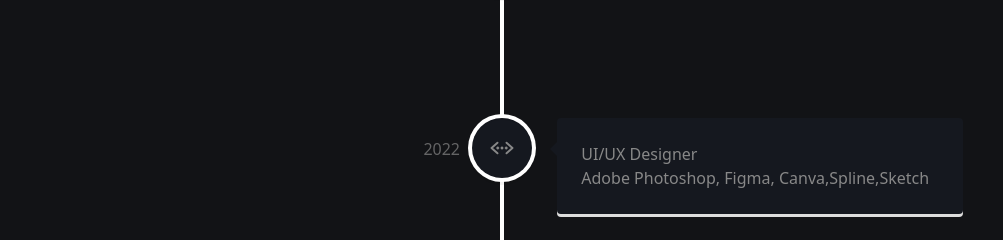
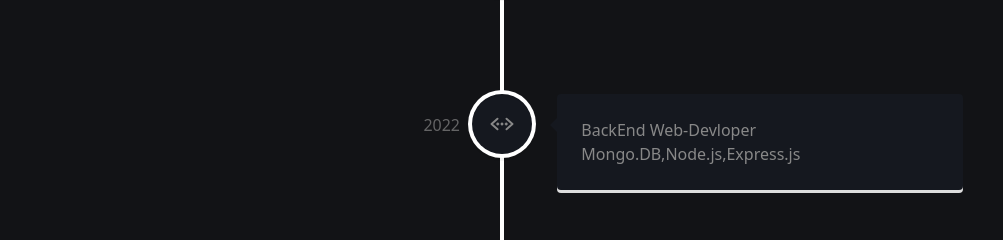
Before and after one commit to piyush-mahajan/Portfolio3.0, a React (Create React App) app: page / in a window 1280 px wide. Shown: the part 1526-1766 px from the top of the page, without its empty margins (138-1141 px from the left). Built offline with nearby package versions, Linux system fonts and the light colour scheme.

Commit message:
Update data.js

```diff
--- a/src/data.js
+++ b/src/data.js
@@ -19,18 +19,25 @@ export const Experience = [
     id: 1,
     date: "2021",
     iconsSrc: <IoCodeWorking />,
-    title: "Web-Devloper",
-    description: "React.js, Next.js,Mongo.DB,Node.js,HTML,Tailwind CSS",
+    title: "FrontEnd Web-Devloper",
+    description: "React.js,Next.js,HTML,Tailwind CSS",
   },
   {
     id: 2,
+    date: "2022",
+    iconsSrc: <IoCodeWorking />,
+    title: "BackEnd Web-Devloper",
+    description: "Mongo.DB,Node.js,Express.js",
+  },
+  {
+    id: 3,
     date: "2022",
     iconsSrc: <IoCodeWorking />,
     title: "UI/UX Designer",
     description: "Adobe Photoshop, Figma, Canva,Spline,Sketch",
   },
   {
-    id: 3,
+    id: 4,
     date: "2022",
     iconsSrc: <IoCodeWorking />,
     title: "Blogger",
```
